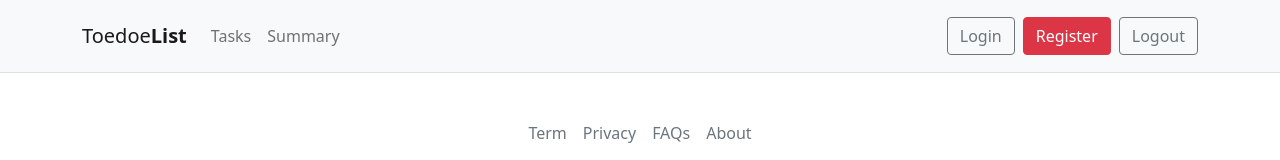
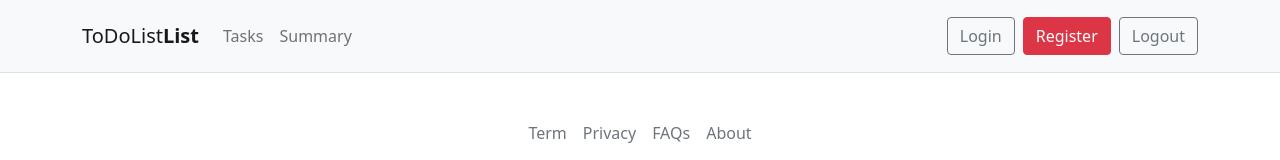
Before and after one commit to Wangtim4/task-vue, a Vue app: page / in a window 1280 px wide. Shown: the top 160 px of the page. Built offline with nearby package versions, Linux system fonts and the light colour scheme.

Commit message:
路由用root導向

```diff
--- a/src/components/Navbar.vue
+++ b/src/components/Navbar.vue
@@ -2,7 +2,7 @@
     <nav class="navbar navbar-expand-lg navbar-light bg-light border-bottom">
         <div class="container py-2">
             <a href="#" class="navbar-brand">
-                <span>Toedoe</span>
+                <span>ToDoList</span>
                 <strong>List</strong>
             </a>
             <button class="navbar-toggler" type="button" data-bs-toggle="collapse" data-bs-target="#navbarNav"
@@ -12,7 +12,7 @@
             <div class="collapse navbar-collapse" id="navbarNav">
                 <ul class="navbar-nav">
                     <li class="nav-item">
-                        <a href="my-tasks.html" class="nav-link">Tasks</a>
+                        <router-link :to="{name:'tasks'}" class="nav-link">Tasks</router-link>
                     </li>
                     <li class="nav-item">
                         <a href="#" class="nav-link">Summary</a>
@@ -20,10 +20,10 @@
                 </ul>
                 <ul class="navbar-nav ms-auto">
                     <li class="nav-item">
-                        <a href="#" class="btn btn-outline-secondary ms-2">Login</a>
+                        <router-link :to="{name:'login'}" class="btn btn-outline-secondary ms-2">Login</router-link>
                     </li>
                     <li class="nav-item">
-                        <a href="#" class="btn btn-danger ms-2">Register</a>
+                        <router-link :to="{name:'register'}" class="btn btn-danger ms-2">Register</router-link>
                     </li>
                     <li class="nav-item">
                         <a href="#" class="btn btn-outline-secondary ms-2">Logout</a>
```
